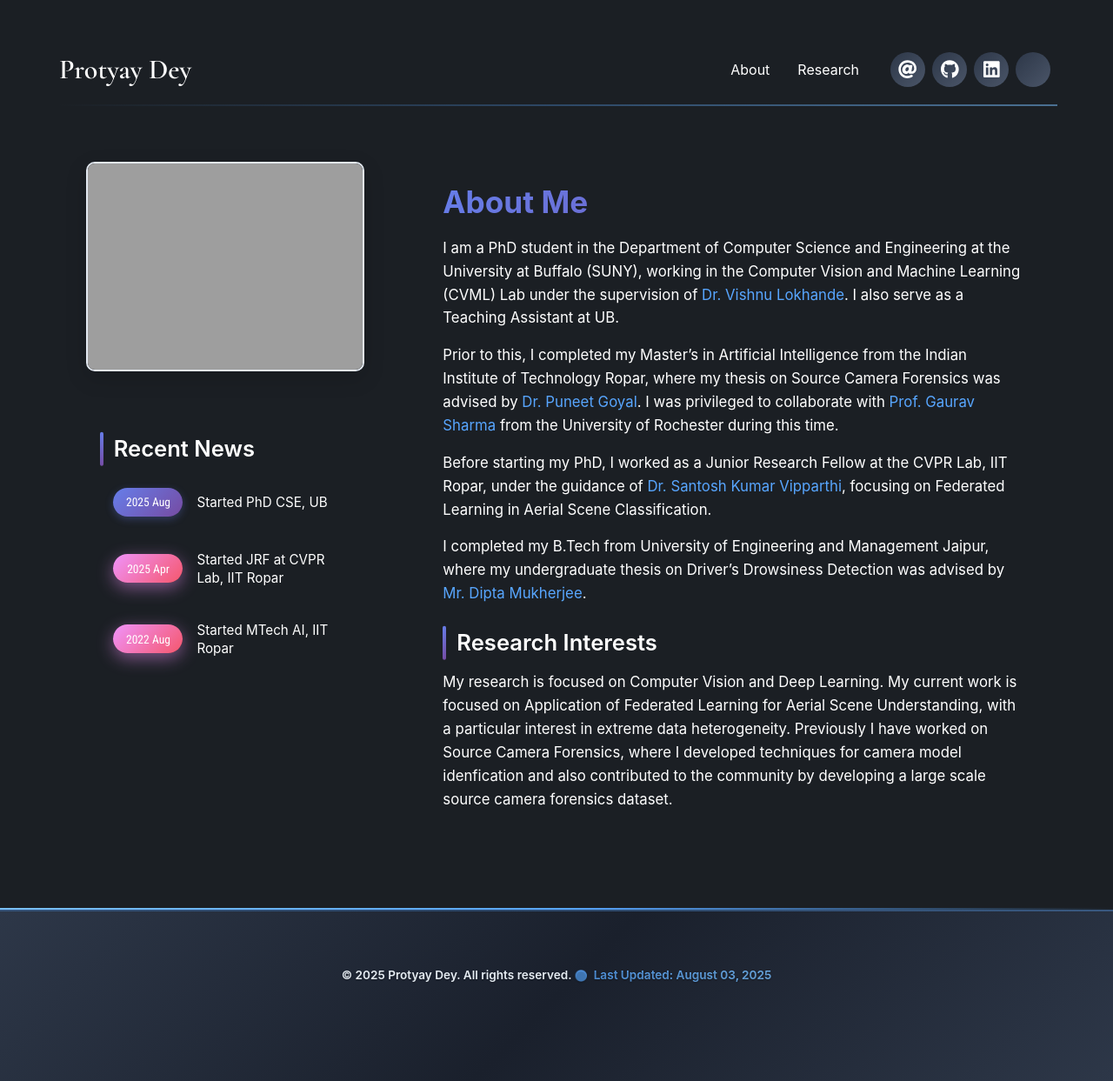
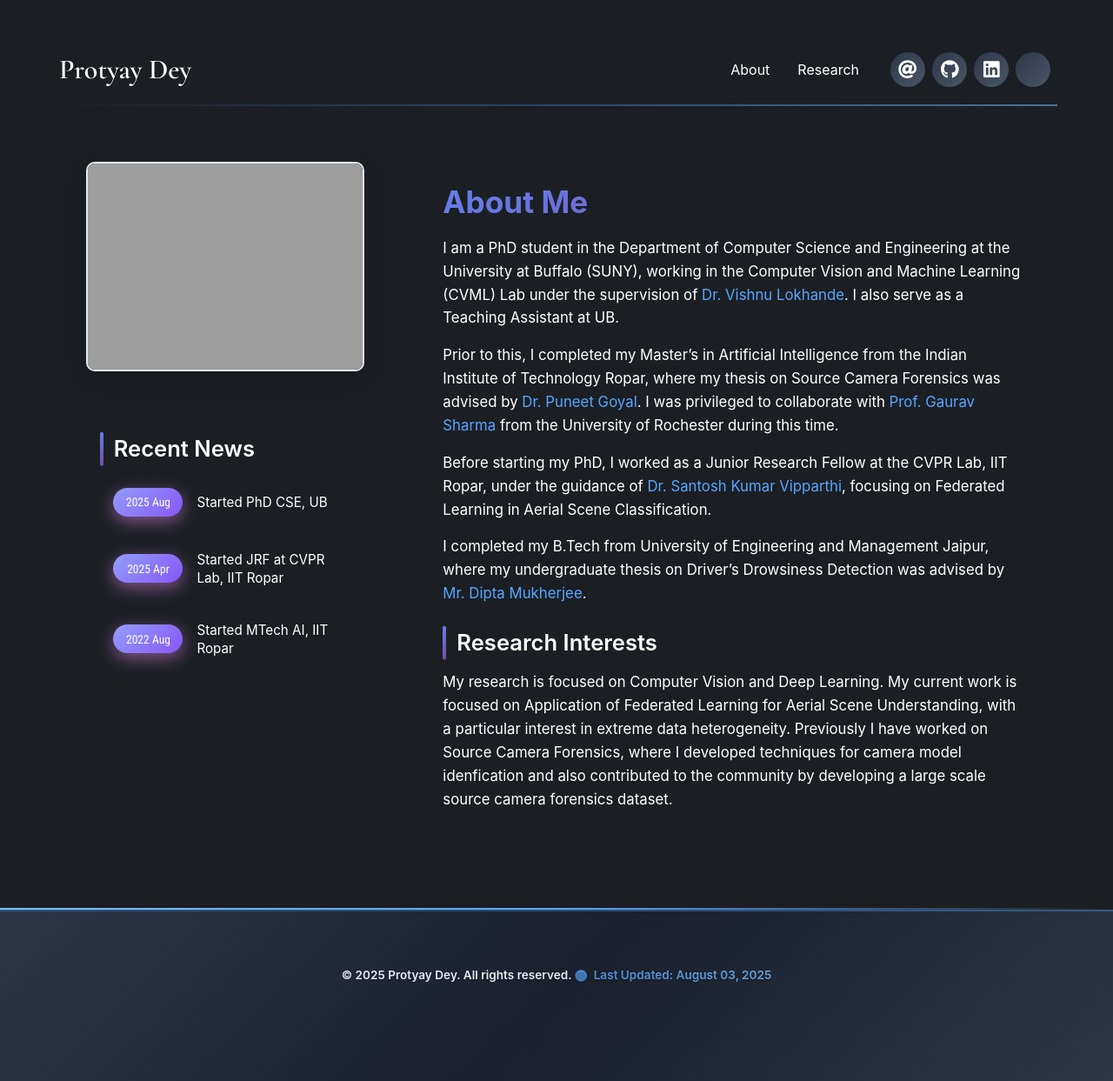
Before and after one commit to protyayofficial/protyayofficial.github.io, a Jekyll site: the page built from index.html, in a window 1280 px wide. Shown: the whole page at 87% size. Built offline with Jekyll 4.4.1, drawn with Linux system fonts in a browser that asks for light colours; nearby versions of some CDN libraries; some web fonts are replaced; a style sheet for code colours, icons or effects is not loaded.

Commit message:
Updated index page

```diff
--- a/index.html
+++ b/index.html
@@ -212,7 +212,7 @@ layout: page
       }
 
       .highlight-news .news-time {
-        background: linear-gradient(135deg, #f093fb 0%, #f5576c 100%);
+        background: linear-gradient(135deg, #939dfb 0%, #8657f5 100%);
         animation: pulse 2s infinite;
       }
 
@@ -346,9 +346,7 @@ layout: page
               >
                 <h2 id="recent-news" class="section-title">Recent News</h2>
                 {% for news in site.data.news limit:3 %}
-                <article
-                  class="news-item {% if news.highlight != nil %}highlight-news{% endif %}"
-                >
+                <article class="news-item highlight-news">
                   <time class="news-time" datetime="{{ news.time }}"
                     >{{ news.time }}</time
                   >
```
